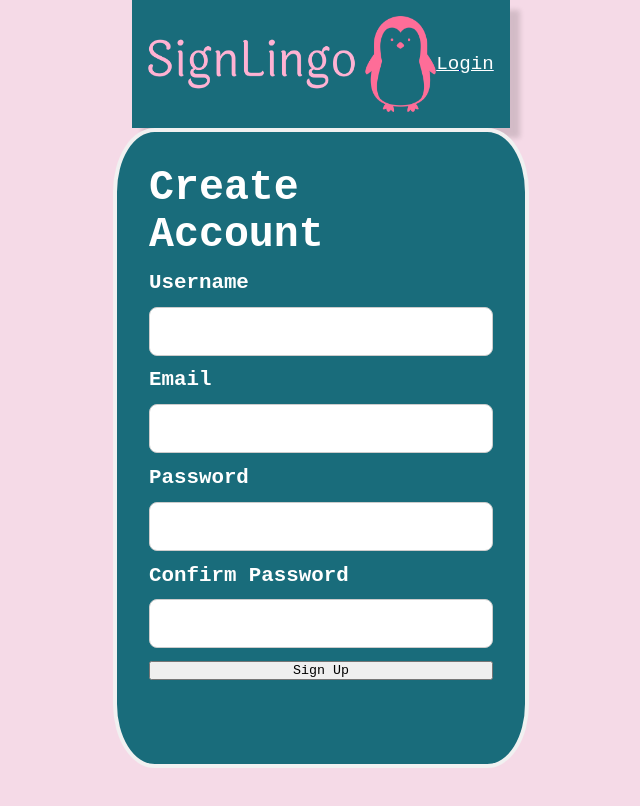
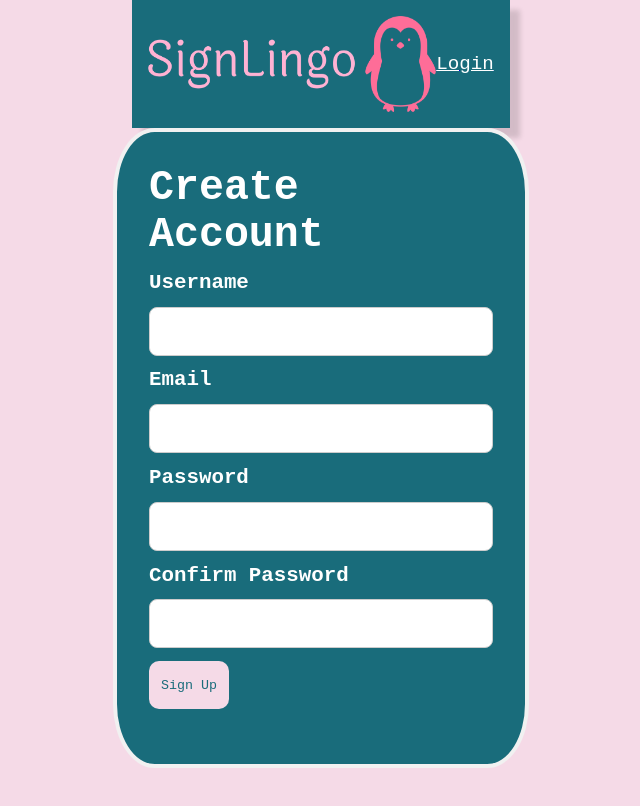
Before and after one commit to abrarfuad27/SignLingo, a React (Create React App) app in the folder app/: page /signup in a window 1280 px wide. Shown: the top 806 px of the page, without its empty margins (319-959 px from the left). Built offline with nearby package versions, Linux system fonts and the light colour scheme.

Commit message:
reduced no of questions and fixed buttons

```diff
--- a/app/src/components/LoginPage.jsx
+++ b/app/src/components/LoginPage.jsx
@@ -62,7 +62,7 @@ export default function LoginPage() {
           required
           onChange={(ev) => setPassword(ev.target.value)}
         />
-        <button type="submit">Continue</button>
+        <button class="continue-button" type="submit">Continue</button>
       </form>
       <p>
         Don't have an account? Create <Link to="/signup">here</Link>
--- a/app/src/components/Quiz1.jsx
+++ b/app/src/components/Quiz1.jsx
@@ -267,7 +267,7 @@ const randomlySelectedQuestions = questions.reduce((acc, element, id) => {
 
 shuffleArray(randomlySelectedQuestions);
 // Take the first 10 elements
-const finalArray = randomlySelectedQuestions.slice(0, 10);
+const finalArray = randomlySelectedQuestions.slice(0, 5);
 
 export default function Quiz1() {
   const [currentQuestion, setCurrentQuestion] = useState(0);
--- a/app/src/components/Quiz2.jsx
+++ b/app/src/components/Quiz2.jsx
@@ -683,7 +683,7 @@ const randomlySelectedQuestions = questions.reduce((acc, element, id) => {
 
 shuffleArray(randomlySelectedQuestions);
 // Take the first 26 elements
-const finalArray = randomlySelectedQuestions.slice(0, 10);
+const finalArray = randomlySelectedQuestions.slice(0, 5);
 
 export default function Quiz2() {
   const [currentQuestion, setCurrentQuestion] = useState(0);
--- a/app/src/components/RegisterPage.jsx
+++ b/app/src/components/RegisterPage.jsx
@@ -91,7 +91,7 @@ export default function RegisterPage() {
           required
           onChange={(ev) => setConfirmPassword(ev.target.value)}
         ></input>
-        <button type="submit">Sign Up</button>
+        <button class="signup-button" type="submit">Sign Up</button>
       </form>
     </div>
   );
--- a/app/src/style.css
+++ b/app/src/style.css
@@ -57,6 +57,38 @@ body {
   gap: 4rem;
   margin-top: 2rem;
 
+}
+
+.continue-button {
+  width: 5rem;
+  border-radius: 10px;
+  border: none;
+  height: 3rem;
+  color: #196c7b;
+  background-color: #f5dae7;
+  cursor: pointer;
+  transition: background-color 0.3s,
+    transform 0.3s cubic-bezier(0.25, 0.46, 0.45, 0.94); /* Smooth transitions for background color and transform with cubic-bezier timing function */
+  &:hover {
+    background-color: #ff219b; /* Darker green on hover */
+    transform: scale(1.02);
+  }
+}
+
+.signup-button {
+  width: 5rem;
+  border-radius: 10px;
+  border: none;
+  height: 3rem;
+  color: #196c7b;
+  background-color: #f5dae7;
+  cursor: pointer;
+  transition: background-color 0.3s,
+    transform 0.3s cubic-bezier(0.25, 0.46, 0.45, 0.94); /* Smooth transitions for background color and transform with cubic-bezier timing function */
+  &:hover {
+    background-color: #ff219b; /* Darker green on hover */
+    transform: scale(1.02);
+  }
 }
 
 .learn-button,
```
